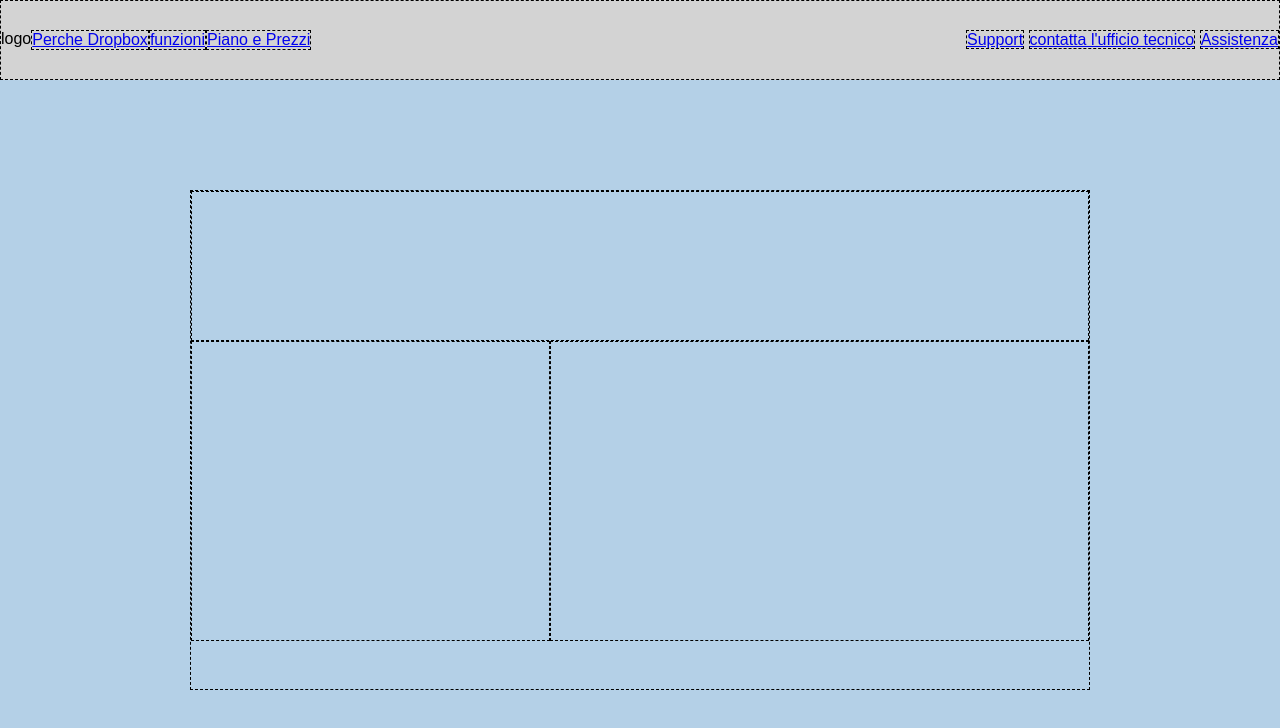
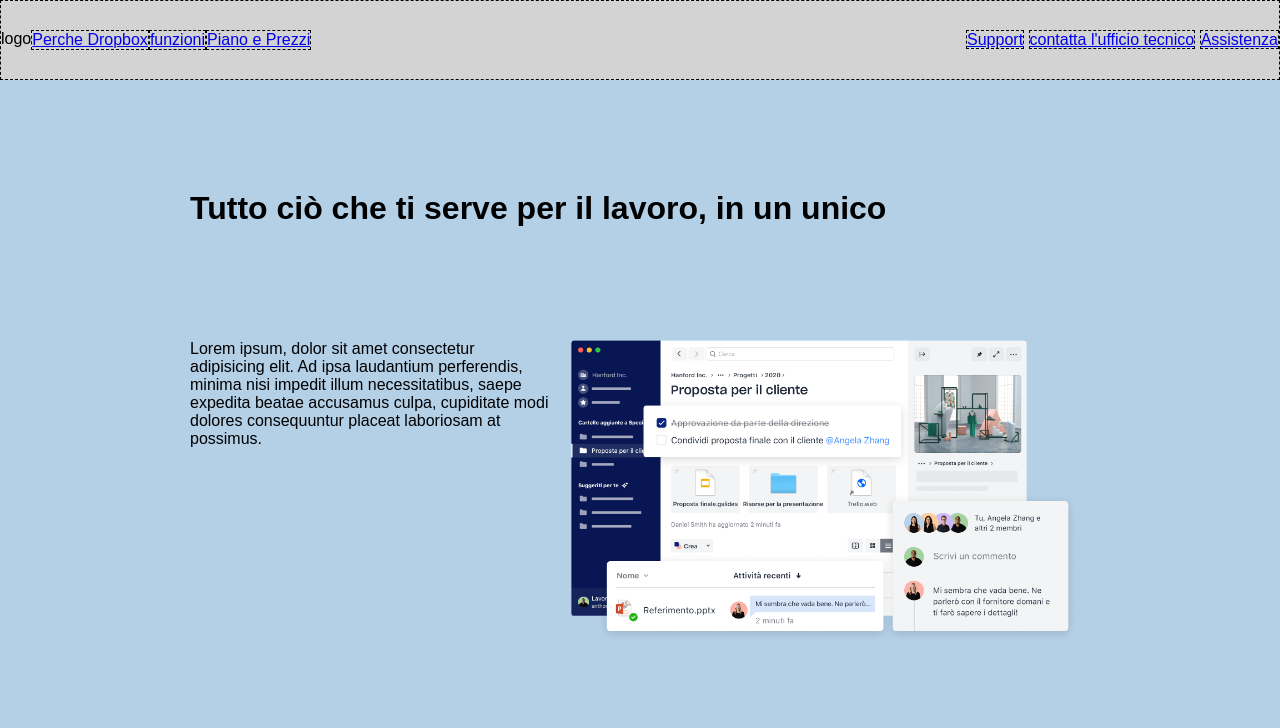
Before and after one commit to abdicore/htmlcss-dropbox, a plain HTML site: page index.html in a window 1280 px wide. Drawn offline with Linux system fonts and the light colour scheme.

Commit message:
spotlight-content

```diff
--- a/css/style.css
+++ b/css/style.css
@@ -94,7 +94,9 @@ h1 {
 }
 
 .img-content {
+    background-size: contain;
     width: 60%;
     min-height: 300px;
+    background-image: url(../img/jumbo.png);
 
 }
--- a/index.html
+++ b/index.html
@@ -29,11 +29,16 @@
 
      <!-- spotlight -->
       <section class="spotlight">
-        <div class="box-centrale conteiner box">
-            <div class="title-spot box"></div>
+        <div class="box-centrale conteiner">
+            <div class="title-spot">
+                <h1>Tutto ciò che ti serve per il lavoro, in un unico</h1>
+            </div>
             <div class="flex">
-                <div class="text-content box"></div>
-                <div class="img-content box"></div>
+                <div class="text-content">
+                    <p>Lorem ipsum, dolor sit amet consectetur adipisicing elit. Ad ipsa laudantium perferendis, minima nisi impedit illum necessitatibus, saepe expedita beatae accusamus culpa, cupiditate modi dolores consequuntur placeat laboriosam at possimus.</p>
+                </div>
+                <div class="img-content">
+                </div>
             </div>
         </div>
       </section>
```
